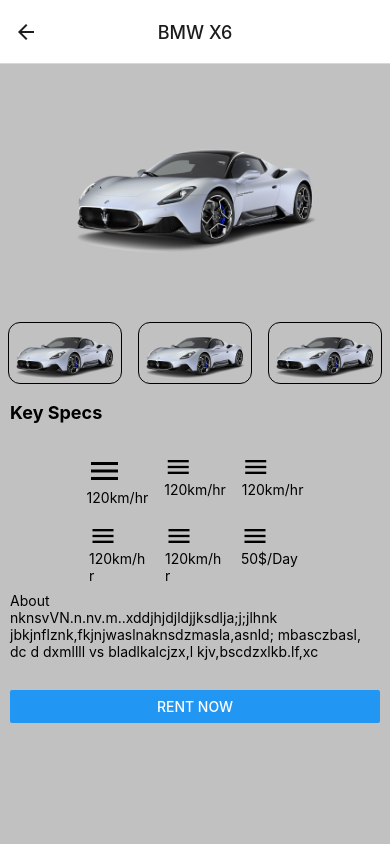
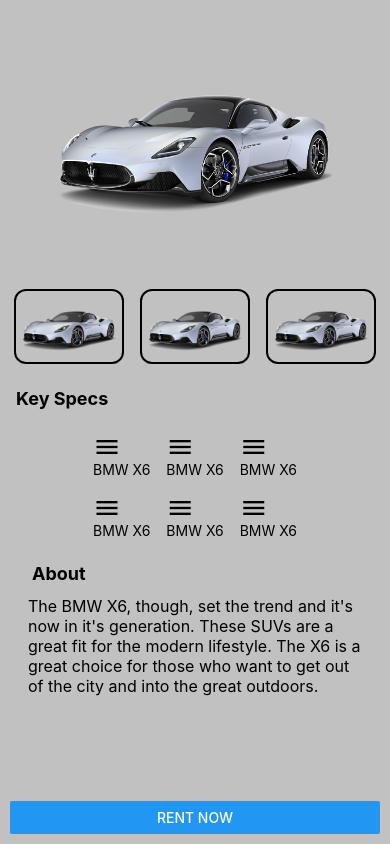
Before and after one commit to Stephen-Mhuli/ProjectX, a React Native app: screen / in a window 390 px wide. Both pictures are taken after a click on the element 133 px from the left and 217 px from the top of the page. Built offline with nearby package versions, Linux system fonts and the light colour scheme.

Commit message:
changes of styles width and height using Dimensons api

```diff
--- a/App.js
+++ b/App.js
@@ -13,13 +13,13 @@
   return (
 
       <NavigationContainer>
-         <Stack.Navigator screenOptions={{headerTitleAlign: 'center'}}>
+         <Stack.Navigator screenOptions={{headerTitleAlign: 'center', headerShown: false,}}>
             <Stack.Screen
               name='Home'
               component={HomeScreen}
-              options={{
-                headerShown: false,
-              }}
+              // options={{
+              //   headerShown: false,
+              // }}
               />
             <Stack.Screen
               name='Messages'
@@ -35,7 +35,7 @@
             <Stack.Screen
               name='Profile'
               component={ProfileScreen}
-              options={{ title: 'Profile' }}
+              // options={{ title: 'Profile' }}
               />
 
           </Stack.Navigator>
--- /dev/null
+++ b/app/components/CarView.js
@@ -0,0 +1,18 @@
+import { Text, View, Button, StyleSheet } from 'react-native';
+
+import { MaterialIcons } from '@expo/vector-icons';
+
+
+const CarView = ({ car }) => {
+    return (
+        <View style={{ flex: 1, margin: 8 }}>
+              <MaterialIcons name="menu" size={28} color="black" style={styles.menuButton} />
+              <Text>{car}</Text>
+        </View>
+    )
+}
+
+const styles = StyleSheet.create({})
+
+
+export default CarView;
--- a/app/components/carLists/CarListHotDealCard.js
+++ b/app/components/carLists/CarListHotDealCard.js
@@ -1,9 +1,13 @@
 import React, { useState } from 'react';
-import { View, Text, StyleSheet, FlatList, TouchableOpacity, Image, TouchableWithoutFeedback } from 'react-native'
+import { View, Text, StyleSheet, FlatList, TouchableOpacity, Image, TouchableWithoutFeedback, Dimensions } from 'react-native'
 
 import GlobalStyles from '../../GlobalStyles';
 import { AntDesign } from '@expo/vector-icons';
 
+
+// let { width } = Dimensions.get('window');
+const width = Dimensions.get('window').width;
+const height = Dimensions.get('window').height;
 
 const CarListPopularCard = ({ navigation }) => {
 
@@ -19,13 +23,8 @@
 
   ]);
 
-  // const buttonHandler = () =>{
-  //   navigation.navigate('Details', { item: item });
-  // };
-
-  // const pressHandler = () =>{
-  //   navigation.navigate('Details', { item: item });
-  // }
+  console.log(width);
+  console.log(height);
 
   return (
     <View style={styles.container}>
@@ -37,6 +36,7 @@
 
           horizontal={true}
           data={Cars}
+          showsHorizontalScrollIndicator={false}
           keyExtractor={(item) => item.id}
           renderItem={({item})=> (
             <View style={styles.cardContainer}>
@@ -73,7 +73,6 @@
 
 const styles = StyleSheet.create({
   container: {
-    //flex: 1,
     marginTop: 10,
     backgroundColor: '#c0c0c0'
   },
@@ -83,17 +82,16 @@
     flexDirection: 'row',
     borderColor: '#c0c0c0',
     marginHorizontal: 8,
-    //borderWidth: 1,
     marginVertical: 8,
     padding: 0,
     borderRadius: 12,
     backgroundColor: '#fff',
-    height: 135,
+    height: width / 3 + 7,
     //width: 170
   },
   carImage:{
-    width: 110,
-    height: 80,
+    width: width / 4 + 14,
+    height: width / 4 - 16,
     resizeMode:'contain',
   },
   cardDetails: {
@@ -109,7 +107,7 @@
     padding: 4,
     marginTop: 20,
     flexDirection: 'row',
-    width: 100,
+    width: width / 4 + 4,
     alignItems: 'center',
     backgroundColor: '#00008b'
   },
--- a/app/components/carLists/CarListPopularCard.js
+++ b/app/components/carLists/CarListPopularCard.js
@@ -107,7 +107,7 @@
     flexDirection: 'row',
     width: 132,
     alignItems: 'center',
-    backgroundColor: 'skyblue'
+    backgroundColor: '#00008b'
   }
 
 });
--- a/app/screens/CarDetailsScreen/index.js
+++ b/app/screens/CarDetailsScreen/index.js
@@ -1,7 +1,12 @@
-import { View, Text, StyleSheet, Button, Image, TouchableOpacity } from 'react-native';
+import { View, Text, StyleSheet, Button, Image, TouchableOpacity, ScrollView , Dimensions} from 'react-native';
 import { StatusBar } from 'react-native';
 import { MaterialIcons } from '@expo/vector-icons';
-import React from 'react'
+import React from 'react';
+
+import CarView from '../../components/CarView';
+
+const deviceWidth = Dimensions.get('window').width;
+const deviceHeight = Dimensions.get('window').height;
 
 const CarDetailsScreen = (props) => {
 
@@ -9,65 +14,56 @@
   //console.log(props.route.params);
 
   const car = props.route.params;
-  console.log(props.route.params)
+  console.log(props.route.params);
+
   return (
-    <View style={styles.container}>
+
+      <View style={styles.container}>
+        <ScrollView>
       <View style={{ alignItems: 'center' }}>
-        <Image source={car.item.src} style={styles.mainImage}/>
+        <Image source={car.item.src} style={styles.mainImageStyle}/>
       </View>
+
       <View style={styles.detailsContainer}>
+        {/* <CarView car={}/> */}
         <TouchableOpacity style={styles.imageOpacity}>
-          <Image source={car.item.src} style={styles.smallImage}/>
+          <Image source={car.item.src} style={styles.smallImageStyle}/>
         </TouchableOpacity>
         <TouchableOpacity style={styles.imageOpacity}>
-          <Image source={car.item.src} style={styles.smallImage}/>
+          <Image source={car.item.src} style={styles.smallImageStyle}/>
         </TouchableOpacity>
         <TouchableOpacity style={styles.imageOpacity}>
-          <Image source={car.item.src} style={styles.smallImage}/>
+          <Image source={car.item.src} style={styles.smallImageStyle}/>
         </TouchableOpacity>
       </View>
       <View>
-        <View>
-          <Text style={{ margin: 10, fontWeight: 'bold', fontSize: 18 }}>Key Specs</Text>
+        <View style={styles.subHeader}>
+          <Text style={styles.subHeaderTextStyle}>Key Specs</Text>
         </View>
-        <View style={{ padding: 10, marginTop: 2, marginBottom: 10, alignItems: 'center' }}>
+        <View style={styles.specsContainerStyle}>
           <View style={{ flexDirection: 'row', justifyContent: 'space-around' }}>
-            <View style={{ flex: 1, margin: 8 }}>
-            <MaterialIcons name="menu" size={36} color="black" style={styles.menuButton} />
-              <Text>{car.item.speed}</Text>
-            </View>
-            <View style={{ flex: 1, margin: 8 }}>
-              <MaterialIcons name="menu" size={28} color="black" style={styles.menuButton} />
-              <Text>{car.item.speed}</Text>
-            </View>
-            <View style={{ flex: 1, margin: 8 }}>
-              <MaterialIcons name="menu" size={28} color="black" style={styles.menuButton} />
-              <Text>{car.item.speed}</Text>
-            </View>
+           <CarView car={car.item.model}/>
+           <CarView car={car.item.model}/>
+           <CarView car={car.item.model}/>
           </View>
           <View style={{ flexDirection: 'row' }}>
-          <View style={{ flex: 1 , margin: 8}}>
-              <MaterialIcons name="menu" size={28} color="black" style={styles.menuButton} />
-              <Text>{car.item.speed}</Text>
-            </View>
-            <View style={{ flex: 1, margin: 8 }}>
-              <MaterialIcons name="menu" size={28} color="black" style={styles.menuButton} />
-              <Text>{car.item.speed}</Text>
-            </View>
-            <View style={{ flex: 1, margin: 8 }}>
-              <MaterialIcons name="menu" size={28} color="black" style={styles.menuButton} />
-              <Text>{car.item.price}</Text>
-            </View>
-
+            <CarView car={car.item.model}/>
+            <CarView car={car.item.model}/>
+            <CarView car={car.item.model}/>
           </View>
           <View>
-            <Text>About</Text>
-            <Text>
-              nknsvVN.n.nv.m..xddjhjdjldjjksdlja;j;jlhnk
-              jbkjnflznk,fkjnjwaslnaknsdzmasla,asnld;
-              mbasczbasl, dc d dxmllll vs bladlkalcjzx,l
-              kjv,bscdzxlkb.lf,xc
+          <View style={styles.subHeader}>
+             <Text style={styles.subHeaderTextStyle}>About</Text>
+          </View>
+          <View style={styles.aboutStyle}>
+          <Text style={styles.aboutTextStyle}>
+              The BMW X6, though, set the trend and it's now in it's generation.
+              These SUVs are a great fit for the modern lifestyle. The X6 is a
+              great choice for those who want to get out of the city and into the
+              great outdoors.
             </Text>
+          </View>
+
           </View>
 
         </View>
@@ -80,10 +76,13 @@
             <Text>Price: {car.item.price}</Text>
 
             <Text>year: {car.item.year}</Text> */}
-      <View style={{margin: 10, }}>
+
+        </ScrollView>
+        <View style={{margin: 10, }}>
           <Button title="Rent Now" />
         </View>
-      </View>
+        </View>
+
   )
 
 }
@@ -94,30 +93,48 @@
   container: {
     flex: 1,
     backgroundColor: '#c1c1c1',
-    paddingTop: StatusBar.currentHeight
-    // marginTop: 11
-
+    paddingTop: StatusBar.currentHeight,
   },
-  mainImage: {
-    height: 250,
-    width: "70%",
+  mainImageStyle: {
+    height: deviceHeight / 3.0,
+    width: "80%",
     resizeMode: 'contain',
   },
-  smallImage: {
-    height: 60,
+  smallImageStyle: {
+    height: deviceHeight / 12,
     width: '100%',
     resizeMode: 'contain'
   },
   detailsContainer: {
     flexDirection: 'row',
+    marginHorizontal: deviceWidth < 380 ? 4 : 6,
    },
     imageOpacity: {
       flex: 1,
       borderColor: 'black',
-      borderWidth: 1,
-      borderRadius: 12,
+      borderWidth: deviceWidth < 380 ?  1 : 2,
+      borderRadius: deviceWidth < 380 ?  8 : 12,
       margin: 8
-    }
+    },
+  subHeader: {
+    marginHorizontal: deviceWidth < 380 ?  10 : 16,
+    marginTop: deviceWidth < 380 ?  10 : 16,
+  },
+
+  subHeaderTextStyle: {
+    fontWeight: 'bold',
+    fontSize: deviceWidth < 380 ?  16 : 18,
+  },
+  specsContainerStyle: {
+    padding: deviceWidth < 380 ?  8 : 16,
+    alignItems: 'center'
+  },
+  aboutStyle: {
+    padding: deviceWidth < 380 ?  8 : 12,
+  },
+  aboutTextStyle: {
+    fontSize: deviceWidth < 380 ?  14 : 16,
+  }
 
 });
 
--- a/app/screens/HomeScreen/index.js
+++ b/app/screens/HomeScreen/index.js
@@ -1,21 +1,28 @@
-import { StyleSheet, View, Button} from 'react-native';
+import { StyleSheet, View, Button, ScrollView, Dimensions } from 'react-native';
 import  SearchBarComponent  from '../../components/searchBar';
 import { StatusBar } from 'react-native';
 
 import CarListHotDealCard from '../../components/carLists/CarListHotDealCard';
 import CarListPopularCard from '../../components/carLists/CarListPopularCard';
 import Header from '../../components/Header';
-//import { Button } from 'react-native-paper';
+
+
+let { width } = Dimensions.get('window');
+
+
 export default function HomeScreen({ navigation }) {
+
+  // console.log(width);
+
   return (
     <View style={styles.container}>
         <Header navigation={navigation}/>
         <SearchBarComponent navigation={navigation}/>
         <CarListHotDealCard navigation={navigation}/>
         <CarListPopularCard navigation={navigation}/>
-        <View style={{margin: 10, }}>
+        {/* <View style={{margin: 10, }}>
           <Button title="Rent Now" />
-        </View>
+        </View> */}
 
     </View >
   );
```
